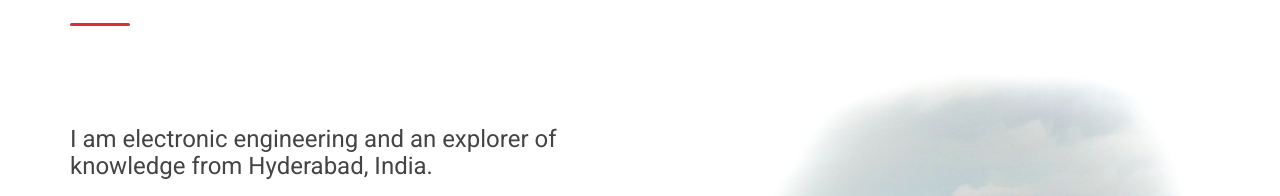
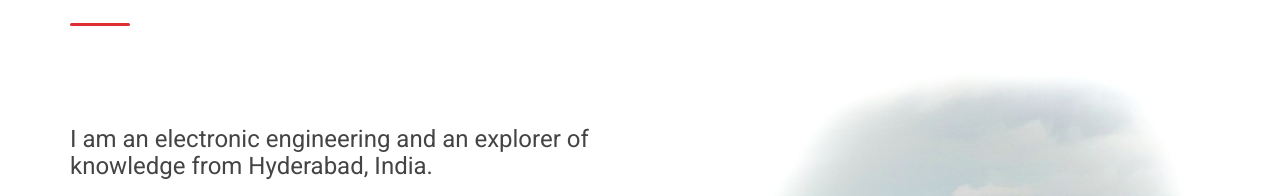
Before and after one commit to raja10rajesh/raja10rajesh.github.io, a plain HTML site: page index.html in a window 1280 px wide. Shown: the part 887-1083 px from the top of the page. Drawn offline with nearby package versions, Linux system fonts and the light colour scheme; a web font is replaced by a local one.

Commit message:
Update index.html

```diff
--- a/index.html
+++ b/index.html
@@ -87,7 +87,7 @@
           <!-- <div class="resume"> </div> -->
         <div class="about-text1">
 
-          <h3>I am electronic engineering and an explorer of knowledge from Hyderabad, India.</h3>
+          <h3>I am an electronic engineering and an explorer of knowledge from Hyderabad, India.</h3>
           <p>I enjoy unravelling the deepest architectures of computers and create optimized designs for the same. I enjoy taking complex problems and turning them into simple and beautiful designs.</p>
           <p>I like to explore the divergent fields of knowledge that help me understand more about my core interests.  My friends find my level of humour humorous and interests in anything geeky quite much. When I am not breaking my computer and my head to solve problems, you will find me hanging out with my friends or grabbing a bite at the McDonald's.</p>
           <a href="Rajesh_Resume_PhD_Application.pdf" class="btn btn-default page-scroll" download="" target="blank"> <svg xmlns="http://www.w3.org/2000/svg" width="22" height="22" viewBox="0 0 22 22" style="padding-right: 3.2px;"><path fill="#fff" d="M15 10h4l-7 8-7-8h4v-10h6v10zm6 9v5h-18v-5h18zm-6 2h-1v1h1v-1zm2 0h-1v1h1v-1zm2 0h-1v1h1v-1z"/></svg>   Resume</a>
```
